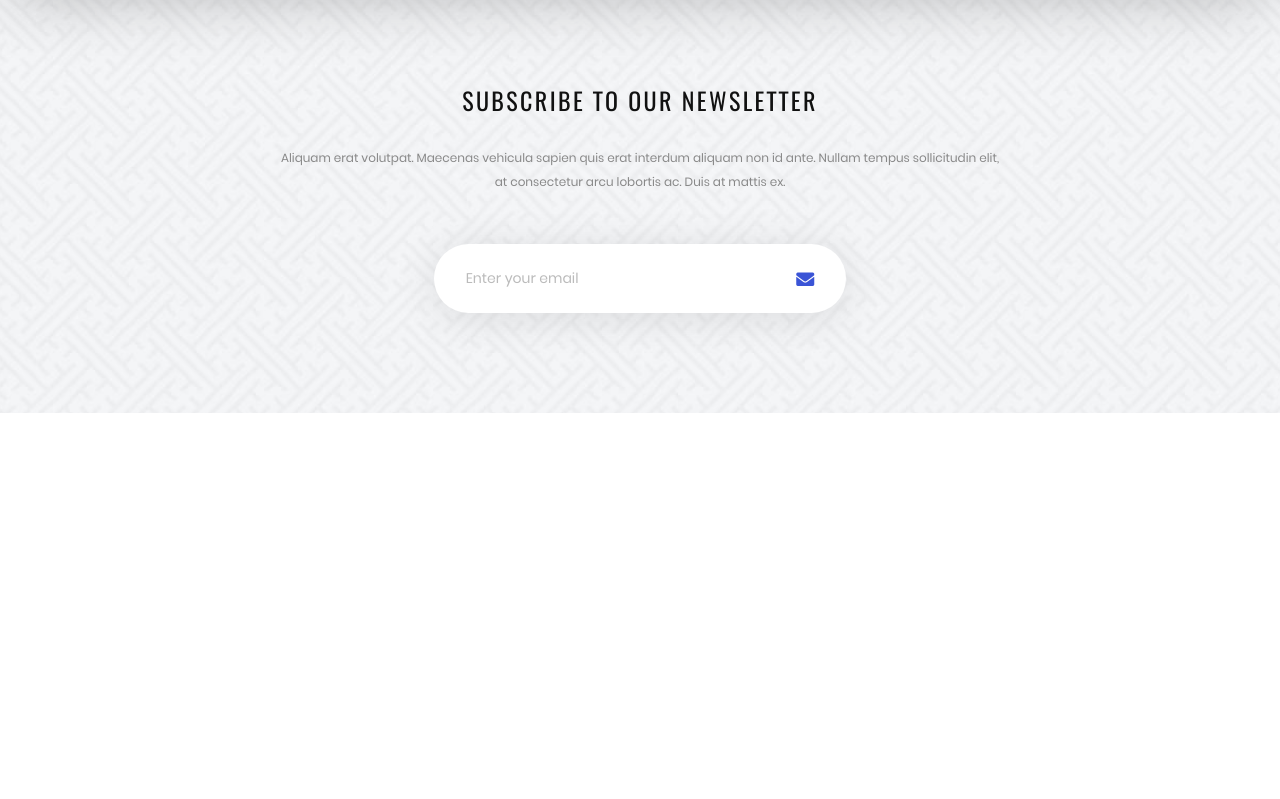
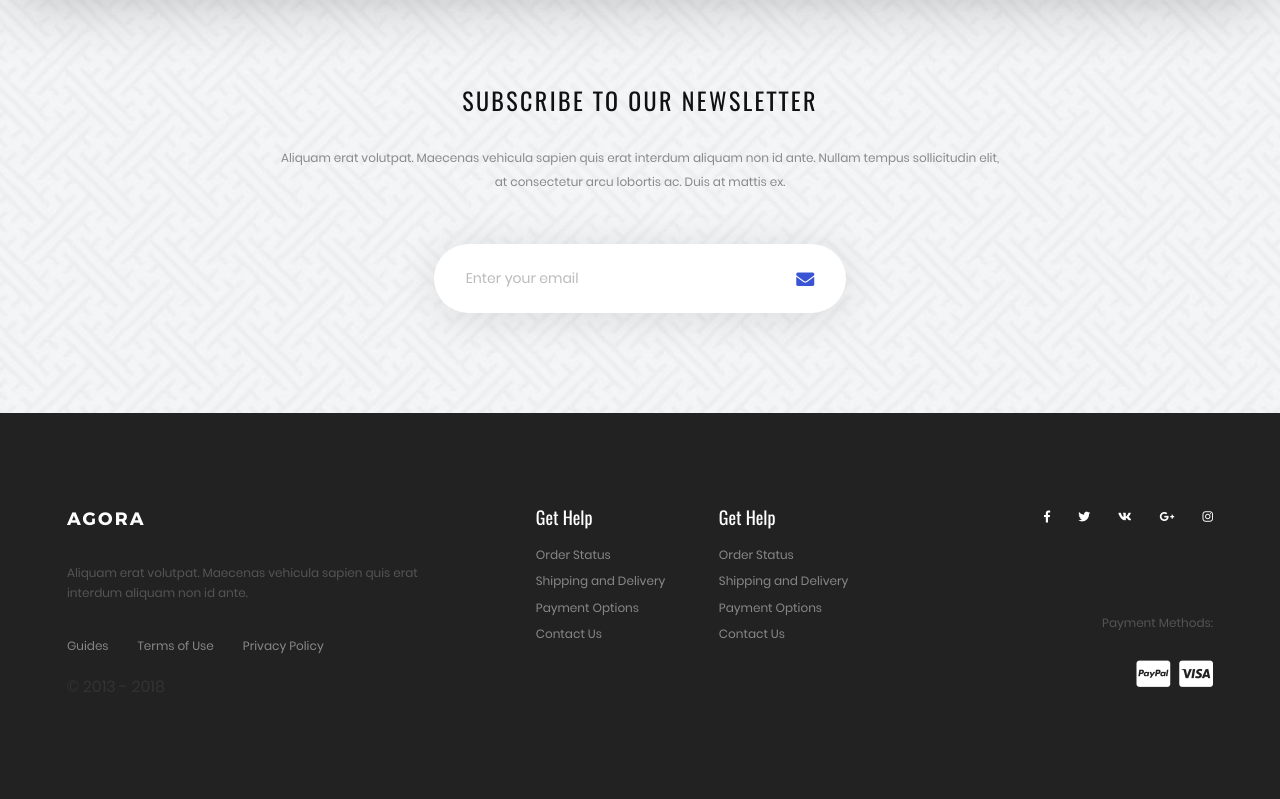
Before and after one commit to zonderweb/Agora, a website: page app/index.html in a window 1280 px wide. Shown: the part 4419-5218 px from the top of the page. Before the commit the page ends 4832 px from the top, so only its background shows below. Drawn offline with Linux system fonts and the light colour scheme; files whose address does not match are found by name.

Commit message:
footer all adaptive

```diff
--- a/app/index.html
+++ b/app/index.html
@@ -468,6 +468,59 @@
 			</form>
 		</div>
 	</section>
+	<!-- FOOTER -->
+	<footer class="footer">
+		<div class="wrapper">
+			<div class="footer__wrapper">
+				<div class="footer__item">
+					<a href="/" class="logo__footer logo__link">Agora</a>
+					<div class="site-descr">Aliquam erat volutpat. Maecenas vehicula sapien quis erat interdum aliquam non id ante.</div>
+					<ul class="small-menu">
+						<li class="small-menu__item"><a href="#" class="small-menu__link">Guides</a></li>
+						<li class="small-menu__item"><a href="#" class="small-menu__link">Terms of Use</a></li>
+						<li class="small-menu__item"><a href="#" class="small-menu__link">Privacy Policy</a></li>
+					</ul>
+					<div class="copyright">&#169; 2013 - 2018</div>
+				</div>
+				<div class="footer__item--double">
+					<div class="foo-menu__wrapper">
+						<h3 class="foo-menu__title">Get Help</h3>
+						<ul class="foo-menu">
+							<li class="foo-menu__item"><a href="#" class="foo-menu__link">Order Status</a></li>
+							<li class="foo-menu__item"><a href="#" class="foo-menu__link">Shipping and Delivery</a></li>
+							<li class="foo-menu__item"><a href="#" class="foo-menu__link">Payment Options</a></li>
+							<li class="foo-menu__item"><a href="#" class="foo-menu__link">Contact Us</a></li>
+						</ul>
+					</div>
+					<div class="foo-menu__wrapper">
+						<h3 class="foo-menu__title">Get Help</h3>
+						<ul class="foo-menu">
+							<li class="foo-menu__item"><a href="#" class="foo-menu__link">Order Status</a></li>
+							<li class="foo-menu__item"><a href="#" class="foo-menu__link">Shipping and Delivery</a></li>
+							<li class="foo-menu__item"><a href="#" class="foo-menu__link">Payment Options</a></li>
+							<li class="foo-menu__item"><a href="#" class="foo-menu__link">Contact Us</a></li>
+						</ul>
+					</div>
+				</div>
+				<div class="footer__social">
+					<div class="foo-social__wrapper">
+						<ul class="foo-social">
+							<li class="foo-social__item"><a href="#" class="foo-social__link"><i class="fab fa-facebook-f"></i></a></li>
+							<li class="foo-social__item"><a href="#" class="foo-social__link"><i class="fab fa-twitter"></i></a></li>
+							<li class="foo-social__item"><a href="#" class="foo-social__link"><i class="fab fa-vk"></i></a></li>
+							<li class="foo-social__item"><a href="#" class="foo-social__link"><i class="fab fa-google-plus-g"></i></a></li>
+							<li class="foo-social__item"><a href="#" class="foo-social__link"><i class="fab fa-instagram"></i></a></li>
+						</ul>
+					</div>
+					<div class="payment">
+						<span class="pay-title">Payment Methods:</span>
+						<span class="pay-system paypal"><i class="fab fa-cc-paypal"></i></span>
+						<span class="pay-system visa"><i class="fab fa-cc-visa"></i></span>
+					</div>
+				</div>
+			</div>
+		</div>
+	</footer>
 	<script src="js/scripts.min.js"></script>
 </body>
 </html>
--- /dev/null
+++ b/app/scss/_footer.scss
@@ -0,0 +1,143 @@
+.footer {
+	background: #222;
+	padding-top: 90px;
+	padding-bottom: 99px;
+}
+
+.footer__wrapper {
+	@include row-flex();
+	justify-content: space-between;
+}
+
+.footer__item {
+	@include col();
+	@include size(4);
+	@include size-md(12);
+	padding-left: 4.16%;
+	@include md-block {
+		order: 2;
+		margin-top: 40px;
+	}
+}
+
+.footer__item--double {
+	@include col();
+	@include size(5);
+	@include size-md(8);
+	@include md-block {
+		order: 1;
+		padding-left: 4.16%;
+	}
+	@include size-xsm(12);
+	@include xsm-block {
+		margin-bottom: 40px;
+	}
+}
+
+.footer__social {
+	@include col();
+	@include size(3);
+	@include size-md(4);
+	@include md-block {
+		order: 1;
+	}
+	@include size-xsm(12);
+	text-align: right;
+	display: flex;
+	flex-direction: column;
+	justify-content: space-between;
+	padding-right: 4.16%;
+	@include xsm-block {
+		text-align: center;
+	}
+}
+
+.logo__footer {
+	font-size: 18px;
+	margin-bottom: 30px;
+}
+
+.site-descr {
+	color: #555;
+	font-size: 12px;
+	margin-bottom: 30px;
+}
+
+.small-menu {
+	margin: 0;
+	padding: 0;
+	list-style: none;
+	margin-bottom: 15px;
+}
+
+.small-menu__item {
+	display: inline-block;
+	margin-right: 25px;
+}
+
+.small-menu__link {
+	font-size: 12px;
+	color: #888;
+
+	&:hover {
+		color: #888;
+	}
+}
+
+.footer__item--double {
+	padding-left: 8.33%;
+	padding-right: 8.33%;
+	display: flex;
+	justify-content: space-between;
+}
+
+.foo-menu__title {
+	font-size: 18px;
+	color: #fff;
+	font-family: $oswald;
+	font-weight: normal;
+}
+
+.foo-menu {
+	margin: 0;
+	padding: 0;
+	list-style: none;
+}
+
+.foo-menu__link {
+	font-size: 12px;
+	color: #888;
+}
+
+.foo-social {
+	margin: 0;
+	padding: 0;
+	list-style: none;
+}
+
+.foo-social__item {
+	display: inline-block;
+}
+
+.foo-social__link {
+	color: #fff;
+	font-size: 12px;
+	margin-left: 24px;
+
+	&:hover {
+		color: #fff;
+	}
+}
+
+.pay-title {
+	display: block;
+	font-size: 12px;
+	color: #555;
+	margin-bottom: 18px;
+}
+
+.pay-system {
+	color: #fff;
+	font-size: 30px;
+	margin-left: 5px;
+}
--- a/app/scss/main.scss
+++ b/app/scss/main.scss
@@ -71,3 +71,4 @@ a {
 @import "popProducts";
 @import "socialBlock";
 @import "subscribe";
+@import "footer";
```
Also changed, not shown: app/css/main.min.css.
